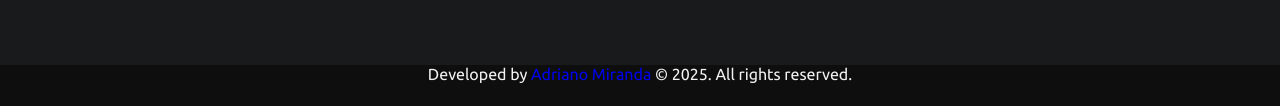
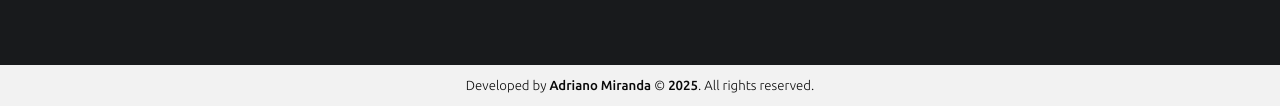
Before and after one commit to adrjmiranda/aurora-sound-landing-page, a website built with webpack: page public/index.html in a window 1280 px wide. Shown: the part 3597-3703 px from the top of the page. Before the commit the page ends 3680 px from the top, so only its background shows below. Built offline with nearby package versions, Linux system fonts and the light colour scheme.

Commit message:
style: created credit area style

```diff
--- a/public/assets/css/style.css
+++ b/public/assets/css/style.css
@@ -587,7 +587,22 @@ img {
 /************** End of FOOTER ***************/
 
 /***************** CREDIT AREA *******************/
-/* TODO: Create CREDIT AREA style */
+#credit-area {
+	background-color: var(--white-color-10);
+	color: var(--black-color-10);
+	padding-block: 0.85rem;
+}
+
+.credit {
+	font-weight: var(--light-fw);
+	font-size: var(--sm-fs);
+}
+
+.credit span,
+.credit a {
+	font-weight: var(--medium-fw);
+	color: var(--black-color-20);
+}
 /************** End of CREDIT AREA ***************/
 
 /***************** Responsiveness *******************/
```
